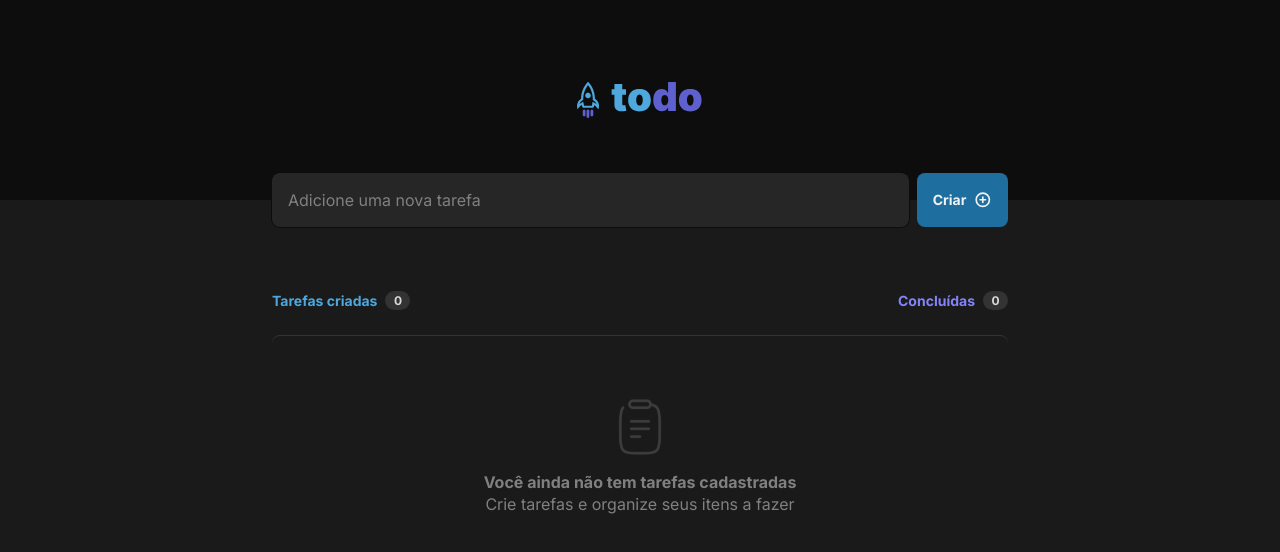
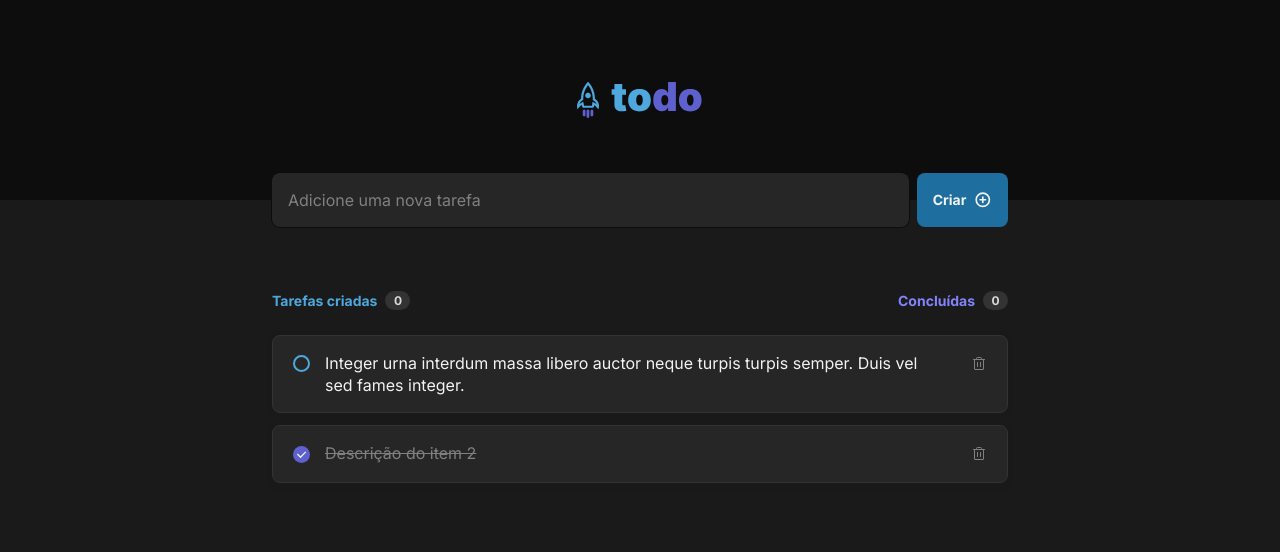
Before and after one commit to maiquitome/rocketseat-challenge-ignite-todolist, a React (Vite) app: page / in a window 1280 px wide. Shown: the top 552 px of the page. Built offline with nearby package versions, Linux system fonts and the light colour scheme.

Commit message:
feat: :sparkles: add TodoListItem

```diff
--- a/src/components/TodoList.tsx
+++ b/src/components/TodoList.tsx
@@ -1,19 +1,64 @@
 import { Counter } from "./Counter";
 import styles from "./TodoList.module.css";
 import clipboardIcon from "../assets/clipboard.svg";
+import { TodoListItem, TodoListItemType } from "./TodoListItem";
+import { useState } from "react";
+
+const todoListItems: TodoListItemType[] = [
+  {
+    id: 1,
+    isChecked: false,
+    description:
+      "Integer urna interdum massa libero auctor neque turpis turpis semper. Duis vel sed fames integer.",
+  },
+  {
+    id: 2,
+    isChecked: true,
+    description: "Descrição do item 2",
+  },
+];
+
+// const todoListItems: TodoListItemType[] = [];
 
 export function TodoList() {
+  const [todoListItemsState, setTodoListItems] = useState(todoListItems);
+
+  function changeCheckboxValue({ id }: TodoListItemType) {
+    const newTodoListItemsState = todoListItemsState.map((item) => {
+      if (item.id === id) {
+        item.isChecked = !item.isChecked;
+      }
+      return item;
+    });
+
+    setTodoListItems(newTodoListItemsState);
+
+    console.log(todoListItemsState);
+  }
+
+  const areThereAnyItemsOnTheTodoList = todoListItems.length > 0;
+
   return (
     <div>
       <header className={styles.header}>
         <Counter title="Tarefas criadas" color="colorPrimaryLight" />
         <Counter title="Concluídas" color="colorSecondaryLight" />
       </header>
-      <div className={styles.emptyList}>
-        <img src={clipboardIcon} alt="ilustração de uma prancheta" />
-        <div>Você ainda não tem tarefas cadastradas</div>
-        <div>Crie tarefas e organize seus itens a fazer</div>
-      </div>
+      {areThereAnyItemsOnTheTodoList ? (
+        todoListItemsState.map((item) => (
+          <TodoListItem
+            key={item.id}
+            item={item}
+            onChangeCheckboxValue={changeCheckboxValue}
+          />
+        ))
+      ) : (
+        <div className={styles.emptyList}>
+          <img src={clipboardIcon} alt="ilustração de uma prancheta" />
+          <div>Você ainda não tem tarefas cadastradas</div>
+          <div>Crie tarefas e organize seus itens a fazer</div>
+        </div>
+      )}
     </div>
   );
 }
--- /dev/null
+++ b/src/components/TodoListItem.module.css
@@ -0,0 +1,100 @@
+.todoListItemWrapper {
+  display: flex;
+  justify-content: space-between;
+  align-items: flex-start;
+  gap: 0.75rem;
+
+  background-color: var(--color-base-500);
+  border-radius: 0.5rem;
+  border: 0.0625rem solid var(--color-base-400);
+  box-shadow: 0px 0.125rem 0.5rem rgba(0, 0, 0, 0.06);
+
+  padding: 1rem;
+  margin-bottom: 0.75rem;
+
+  & .inputContainer {
+    display: flex;
+    flex-shrink: 0;
+    align-items: flex-start;
+    gap: 0.75rem;
+
+    & .inputWrapper {
+      position: relative;
+      width: 1.5rem;
+      height: 1.5rem;
+
+      display: flex;
+      align-items: center;
+      justify-content: center;
+      flex-shrink: 0;
+      & .circle {
+        position: relative;
+        width: 1.0625rem;
+        height: 1.0625rem;
+        border: 0.125rem solid var(--color-primary-light);
+        border-radius: 50%;
+        & .checkIcon {
+          display: none;
+          width: 0.875rem;
+          padding-top: 30%;
+          padding-left: 18%;
+        }
+      }
+
+      &:has(input:checked) {
+        .circle {
+          border: 0;
+          background-color: var(--color-secondary-dark);
+          .checkIcon {
+            display: block !important;
+          }
+        }
+      }
+      &:has(input:focus) {
+        border-radius: 0.25rem;
+
+        /* Visible in the full-colour space */
+        box-shadow: 0 0 0 0.125rem var(--color-secondary-light);
+
+        /* Visible in Windows high-contrast themes */
+        outline-color: transparent;
+        outline-width: 0.125rem;
+        outline-style: dotted;
+      }
+
+      & > input[type="checkbox"] {
+        position: absolute;
+        inset: 0;
+        z-index: 1;
+        opacity: 0;
+      }
+    }
+    &:has(.inputWrapper input:checked) {
+      & > p {
+        text-decoration-line: line-through;
+        color: var(--color-base-300);
+      }
+    }
+    & > p {
+      max-width: 38rem;
+    }
+  }
+
+  & .deleteButton {
+    display: flex;
+    align-items: center;
+    justify-content: center;
+
+    background-color: transparent;
+    color: var(--color-base-300);
+    border: 0;
+    border-radius: 0.25rem;
+    width: 1.5rem;
+    height: 1.5rem;
+
+    &:hover {
+      background-color: var(--color-base-400);
+      color: var(--color-feedback-danger);
+    }
+  }
+}
--- /dev/null
+++ b/src/components/TodoListItem.tsx
@@ -0,0 +1,42 @@
+import { Trash } from "phosphor-react";
+import styles from "./TodoListItem.module.css";
+import checkIcon from "../assets/check.svg";
+
+export interface TodoListItemType {
+  id: number;
+  isChecked: boolean;
+  description: string;
+}
+
+interface TodoListItemProps {
+  item: TodoListItemType;
+  onChangeCheckboxValue: (item: TodoListItemType) => void;
+}
+
+export function TodoListItem({
+  item,
+  onChangeCheckboxValue,
+}: TodoListItemProps) {
+  return (
+    <div className={styles.todoListItemWrapper}>
+      <div className={styles.inputContainer}>
+        <div className={styles.inputWrapper}>
+          <div className={styles.circle}>
+            <img src={checkIcon} className={styles.checkIcon} />
+          </div>
+          <input
+            type="checkbox"
+            name="checkbox-item"
+            id="checkbox-item"
+            checked={item.isChecked}
+            onChange={() => onChangeCheckboxValue(item)}
+          />
+        </div>
+        <p>{item.description}</p>
+      </div>
+      <button className={styles.deleteButton}>
+        <Trash size="1rem" />
+      </button>
+    </div>
+  );
+}
```
Also changed, not shown: src/assets/check.svg (added).
